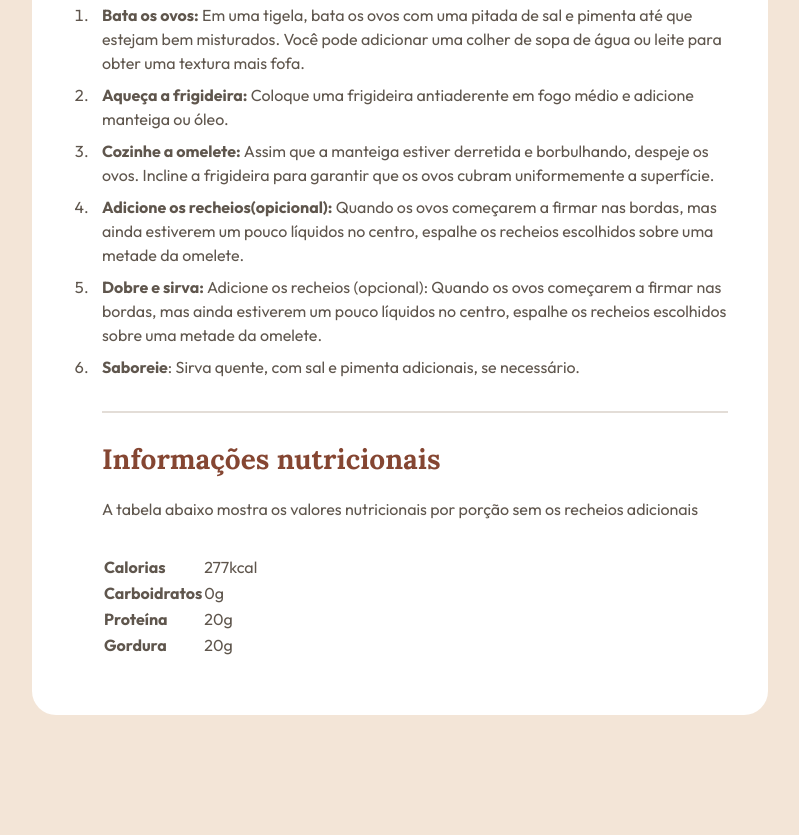
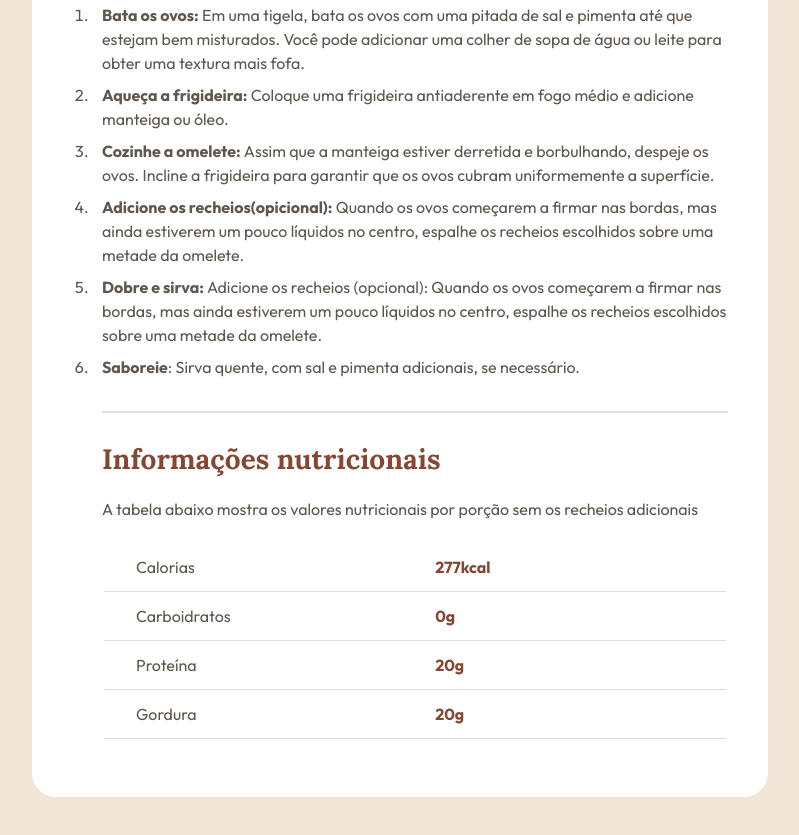
Before and after one commit to Leonardo-farias7777/receita, a plain HTML site: page index.html in a window 1280 px wide. Shown: the part 1109-1944 px from the top of the page, without its empty margins (240-1039 px from the left). Before the commit the page ends 1888 px from the top, so only its background shows below. Drawn offline with Linux system fonts and the light colour scheme.

Commit message:
final do projeto

```diff
--- a/style.css
+++ b/style.css
@@ -2,6 +2,7 @@
     margin: o;
     padding: 0;
     box-sizing: border-box;
+
 }
 body{
     background-color:#f3e5d7 ;
@@ -90,3 +91,45 @@ hr{
 color: #854632;
 font-weight: 700;
 }
+.informação p{
+    margin-bottom: 24px;
+}
+table{
+    width: 100%;
+}
+
+th, td {
+    border-bottom: 1px solid #e3ddd7;
+    width: 100%;
+}
+tr{
+    display:flex;
+}
+th{
+    text-align: left;
+    padding-left: 32px;
+    font-weight: 400;
+    color: #5f564d;
+    line-height: 150%;
+}
+td{
+    padding-left: 16px;
+    font-weight: 700;
+    color: #854632;
+    line-height: 150%;
+}
+
+
+tr + tr th,
+tr + tr td{
+
+    padding-block: 12px;
+}
+tr:nth-of-type(1) th,
+tr :nth-of-type(1) td {
+    padding-bottom: 12px;
+}
+tr:nth-of-type(4)th,
+tr:nth-last-of-type(4)td{
+    boder: none;
+}
```
